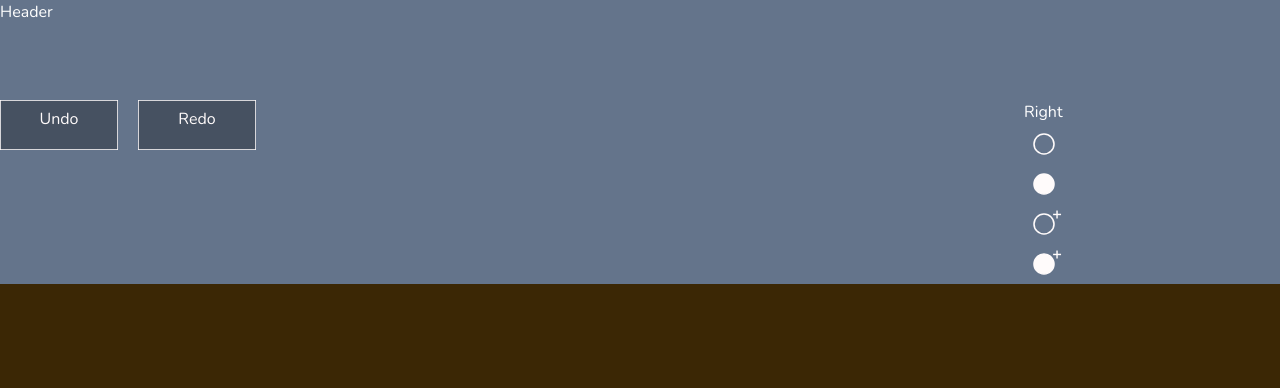
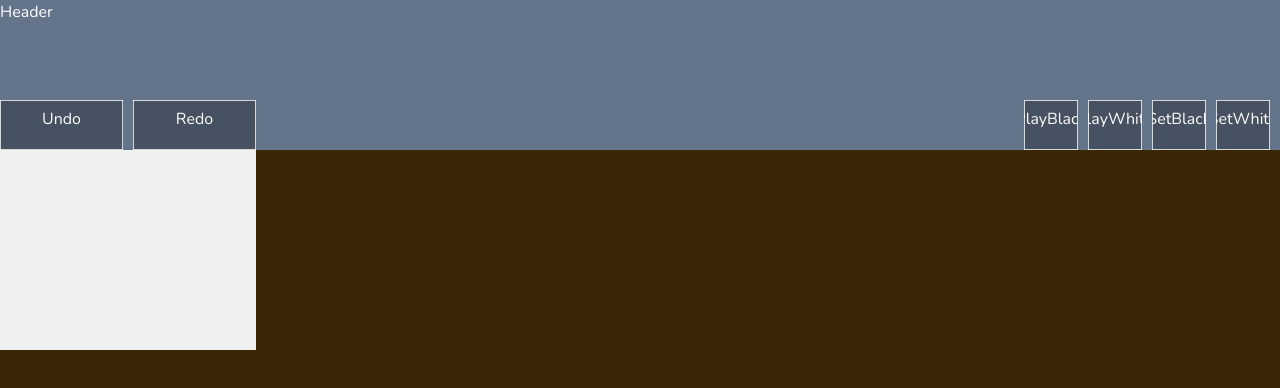
Before and after one commit to Injng/gobase, a SvelteKit app: page / in a window 1280 px wide. Shown: the top 388 px of the page. Built offline with nearby package versions, Linux system fonts and the light colour scheme.

Commit message:
bad hover effect and rearrange set and play buttons

```diff
--- a/src/routes/+page.svelte
+++ b/src/routes/+page.svelte
@@ -1,3 +1,5 @@
+
+
 <script lang="ts">
     import { onMount } from 'svelte'
     import { invoke } from '@tauri-apps/api/tauri'
@@ -213,9 +215,9 @@
     <div>
         <div>Header</div>
     </div>
-    <div class="grid grid-cols-[20%_auto_20%]">
+    <div class="grid grid-cols-[20%_60%_20%]">
         <div style="display: flex; justify-content: space-between;">
-            <svg style = "margin-right: 20px;" width="50%" height="50" role="button" tabindex="-1" on:click={undo} on:keydown={() => {}}>
+            <svg style = "margin-right: 10px;" width="50%" height="50" role="button" tabindex="-1" on:click={undo} on:keydown={() => {}}>
                 <rect
                         style="fill:#000000;fill-opacity:30%;stroke:#fffbfb;stroke-width:1.565;stroke-dasharray:none;stroke-opacity:1"
                         id="rect1"
@@ -241,75 +243,69 @@
             <canvas bind:this={hover} {width} {height} class="absolute top-1/2 left-1/2 transform -translate-x-1/2"></canvas>
             <canvas bind:this={pieces} on:mousemove={hovering} on:click={placing} {width} {height} class="absolute top-1/2 left-1/2 transform -translate-x-1/2"></canvas>
         </div>
-        <div>Right
+        <div style="display: flex; justify-content: space-between;">
 
-            <svg width="50px" height="40px" role="button" tabindex="-1" on:click={playBlack} on:keydown={() => {}}>
-                <circle
-                    style="fill:#000000;fill-opacity:0;stroke:#fffbfb;stroke-width:1.565;stroke-dasharray:none;stroke-opacity:1"
-                    id="path1"
-                    cx="20"
-                    cy="20"
-                    r="10" />
-            </svg>
 
-            <svg width="50px" height="40px" role="button" tabindex="-1" on:click={playWhite} on:keydown={() => {}}>
-                <circle
-                    style="fill:#fffbfb;fill-opacity:1;stroke:#fffbfb;stroke-width:1.565;stroke-dasharray:none;stroke-opacity:1"
-                    id="path1"
-                    cx="20"
-                    cy="20"
-                    r="10" />
-            </svg>
+        <svg class = "hover-effect" style = "margin-right: 10px;" width="25%" height="50" role="button" tabindex="-1" on:click={playBlack} on:keydown={() => {}}>
+            <rect
+                    style="fill:#000000;fill-opacity:30%;stroke:#fffbfb;stroke-width:1.565;stroke-dasharray:none;stroke-opacity:1"
+                    id="rect1"
+                    width="100%"
+                    height="50"
+            />
+            <text x="50%" y="20px" dominant-baseline="middle" text-anchor="middle" fill="#fffbfb">PlayBlack</text>
+        </svg>
 
-            <svg width="50px" height="40px" role="button" tabindex="-1" on:click={setBlack} on:keydown={() => {}}>
-                <circle
-                    style="fill:#000000;fill-opacity:0;stroke:#fffbfb;stroke-width:1.565;stroke-dasharray:none;stroke-opacity:1"
-                    id="path1"
-                    cx="20"
-                    cy="20"
-                    r="10" />
-                <rect
-                    style="fill:#000000;fill-opacity:0;stroke:#fffbfb;stroke-width:1.41226"
+
+
+        <svg class = "hover-effect" style = "margin-right: 10px;" width="25%" height="50" role="button" tabindex="-1" on:click={playWhite} on:keydown={() => {}}>
+            <rect
+                    style="fill:#000000;fill-opacity:30%;stroke:#fffbfb;stroke-width:1.565;stroke-dasharray:none;stroke-opacity:1"
                     id="rect1"
-                    width="0.012675161"
-                    height="6.5395594"
-                    x="33.037266"
-                    y="7.2474785" />
-                <rect
-                    style="fill:#000000;fill-opacity:0;stroke:#fffbfb;stroke-width:1.41226"
-                    id="rect1-5"
-                    width="0.012675161"
-                    height="6.5395594"
-                    x="10.456588"
-                    y="-36.335133"
-                    transform="rotate(90)" />
-            </svg>
+                    width="100%"
+                    height="50"
+            />
+            <text x="50%" y="20px" dominant-baseline="middle" text-anchor="middle" fill="#fffbfb">playWhite</text>
+        </svg>
 
-            <svg width="50px" height="40px" role="button" tabindex="-1" on:click={setWhite} on:keydown={() => {}}>
-                <circle
-                style="fill:#fffbfb;fill-opacity:1;stroke:#fffbfb;stroke-width:1.565;stroke-dasharray:none;stroke-opacity:1"
-                id="path1"
-                cx="20"
-                cy="20"
-                r="10" />
-                <rect
-                    style="fill:#000000;fill-opacity:0;stroke:#fffbfb;stroke-width:1.41226"
+
+        <svg class = "hover-effect" style = "margin-right: 10px;" width="25%" height="50" role="button" tabindex="-1" on:click={setBlack} on:keydown={() => {}}>
+            <rect
+                    style="fill:#000000;fill-opacity:30%;stroke:#fffbfb;stroke-width:1.565;stroke-dasharray:none;stroke-opacity:1"
                     id="rect1"
-                    width="0.012675161"
-                    height="6.5395594"
-                    x="33.037266"
-                    y="7.2474785" />
-                <rect
-                    style="fill:#000000;fill-opacity:0;stroke:#fffbfb;stroke-width:1.41226"
-                    id="rect1-5"
-                    width="0.012675161"
-                    height="6.5395594"
-                    x="10.456588"
-                    y="-36.335133"
-                    transform="rotate(90)" />
-            </svg>
+                    width="100%"
+                    height="50"
+            />
+            <text x="50%" y="20px" dominant-baseline="middle" text-anchor="middle" fill="#fffbfb">SetBlack</text>
+        </svg>
+            <svg class = "hover-effect" style = "margin-right: 10px;" width="25%" height="50" role="button" tabindex="-1" on:click={setWhite} on:keydown={() => {}}>
+            <rect
+                    style="fill:#000000;fill-opacity:30%;stroke:#fffbfb;stroke-width:1.565;stroke-dasharray:none;stroke-opacity:1"
+                    id="rect1"
+                    width="100%"
+                    height="50"
+            />
+            <text x="50%" y="20px" dominant-baseline="middle" text-anchor="middle" fill="#fffbfb">SetWhite</text>
+        </svg>
         </div>
     </div>
 </div>
 
+<div class="content-area">
+    <!-- Your content goes here -->
+</div>
+
+<style>
+    @import './styles.css';
+    .content-area {
+        width: 20%;
+        height: 200px;
+        background-color: #f0f0f0;
+        padding: 20px;
+        box-sizing: border-box;
+    }
+</style>
+
+
+
 <svelte:window on:keydown|preventDefault={handleKey} />
--- /dev/null
+++ b/src/routes/styles.css
@@ -0,0 +1,3 @@
+.hover-effect:hover {
+    fill-opacity: 0;
+}
```
